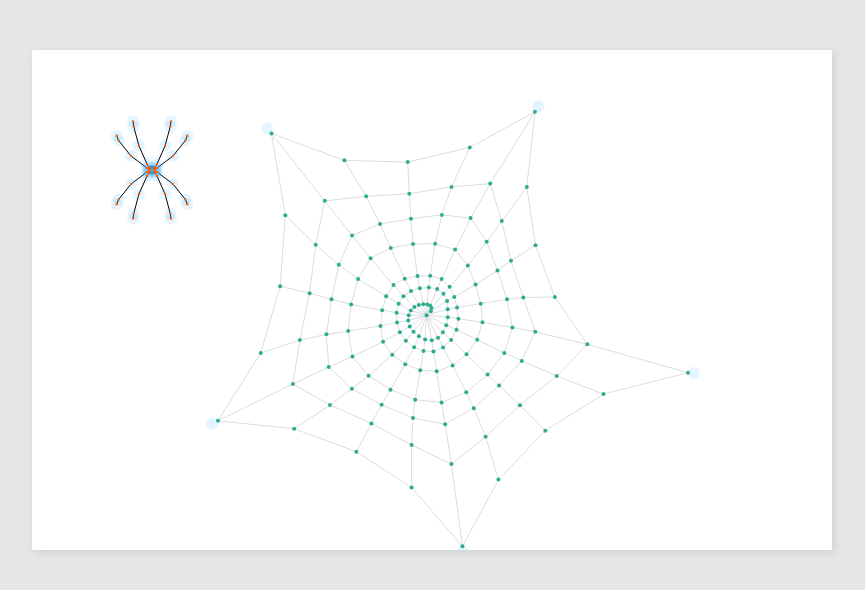
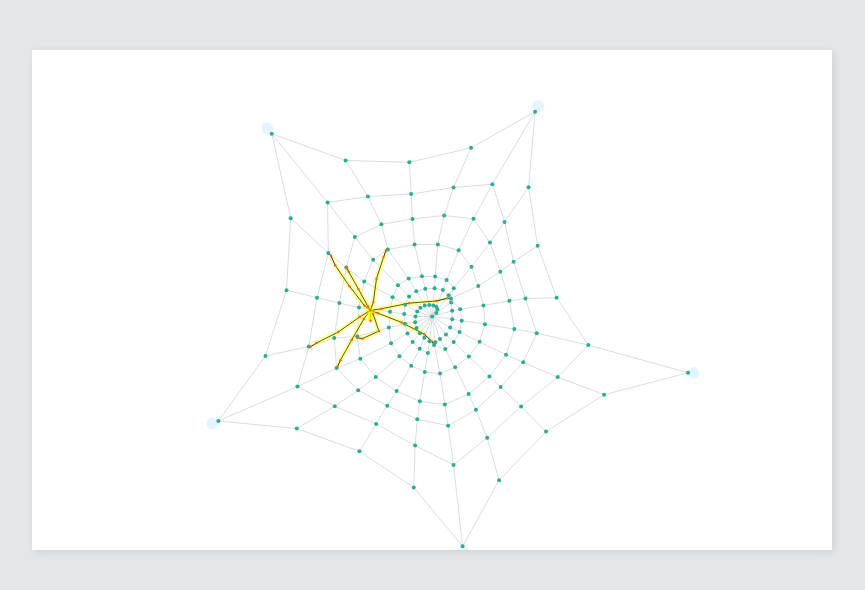
Before and after one commit to subprotocol/verlet-js, a plain HTML site: page experiments/03-spiderweb.html in a window 1280 px wide. Shown: the whole page, without its empty margins (208-1073 px from the left). Drawn offline with Linux system fonts and the light colour scheme.

Commit message:
spider improvements

```diff
--- a/experiments/03-spiderweb.html
+++ b/experiments/03-spiderweb.html
@@ -13,45 +13,36 @@
 	<canvas id="scratch" style="width: 800px; height: 500px;"></canvas>
 	<script type="text/javascript">
 
-	VerletSimulation.prototype.spider = function(origin, radius) {
+	VerletSimulation.prototype.spider = function(origin) {
 		var i;
-		this.radius = radius;
-		var legSeg1Stiffness = 0.9;
-		var legSeg2Stiffness = 0.7;
-		var legSeg3Stiffness = 0.5;
-		var legSeg4Stiffness = 0.9;
-		var bodyStiffness = 0.9;
+		var legSeg1Stiffness = 0.95;
+		var legSeg2Stiffness = 0.95;
+		var legSeg3Stiffness = 0.95;
+		var legSeg4Stiffness = 0.95;
+
+		var joint1Stiffness = 1;
+		var joint2Stiffness = 0.4;
+		var joint3Stiffness = 0.9;
+
+		var bodyStiffness = 1;
+		var bodyJointStiffness = 1;
 
 		var composite = new this.Composite();
+		composite.feet = [];
 
 		composite.particles.push(new Particle(origin));
-
-
-		// body
-		for (i=0;i<4;++i) {
-			composite.particles.push(new Particle(origin.add(new Vec2(3,(i-1.5)*2))));
-			composite.particles.push(new Particle(origin.add(new Vec2(-3,(i-1.5)*2))));
-		}
-
-		for (i=1;i<7;++i)
-			composite.constraints.push(new DistanceConstraint(composite.particles[i], composite.particles[i+2], bodyStiffness));
-
-		composite.constraints.push(new DistanceConstraint(composite.particles[1], composite.particles[2], bodyStiffness));
-		composite.constraints.push(new DistanceConstraint(composite.particles[7], composite.particles[8], bodyStiffness));
-		composite.constraints.push(new DistanceConstraint(composite.particles[0], composite.particles[1], bodyStiffness));
-		composite.constraints.push(new DistanceConstraint(composite.particles[0], composite.particles[2], bodyStiffness));
-		composite.constraints.push(new DistanceConstraint(composite.particles[0], composite.particles[7], bodyStiffness));
-		composite.constraints.push(new DistanceConstraint(composite.particles[0], composite.particles[8], bodyStiffness));
-
+		composite.particles.push(new Particle(origin.add(new Vec2(0,-10))));
+		composite.constraints.push(new DistanceConstraint(composite.particles[1], composite.particles[0], bodyStiffness));
 
 		// legs
 		for (i=0;i<4;++i) {
-			composite.particles.push(new Particle(composite.particles[i*2+1].pos.add(new Vec2(2,(i-1.5)*2))));
-			composite.particles.push(new Particle(composite.particles[i*2+2].pos.add(new Vec2(-2,(i-1.5)*2))));
+			composite.particles.push(new Particle(composite.particles[0].pos.add(new Vec2(3,(i-1.5)*3))));
+			composite.particles.push(new Particle(composite.particles[0].pos.add(new Vec2(-3,(i-1.5)*3))));
 
 			var len = composite.particles.length;
-			composite.constraints.push(new DistanceConstraint(composite.particles[i*2+1], composite.particles[len-2], legSeg1Stiffness));
-			composite.constraints.push(new DistanceConstraint(composite.particles[i*2+2], composite.particles[len-1], legSeg1Stiffness));
+
+			composite.constraints.push(new DistanceConstraint(composite.particles[len-2], composite.particles[0], legSeg1Stiffness));
+			composite.constraints.push(new DistanceConstraint(composite.particles[len-1], composite.particles[0], legSeg1Stiffness));
 
 
 			composite.particles.push(new Particle(composite.particles[len-2].pos.add((new Vec2(20,(i-1.5)*30)).normal().mutableScale(20))));
@@ -69,16 +60,31 @@
 			composite.constraints.push(new DistanceConstraint(composite.particles[len-3], composite.particles[len-1], legSeg3Stiffness));
 
 
-			composite.particles.push(new Particle(composite.particles[len-2].pos.add((new Vec2(20,(i-1.5)*100)).normal().mutableScale(5))));
-			composite.particles.push(new Particle(composite.particles[len-1].pos.add((new Vec2(-20,(i-1.5)*100)).normal().mutableScale(5))));
+			var rightFoot = new Particle(composite.particles[len-2].pos.add((new Vec2(20,(i-1.5)*100)).normal().mutableScale(5)));
+			var leftFoot = new Particle(composite.particles[len-1].pos.add((new Vec2(-20,(i-1.5)*100)).normal().mutableScale(5)))
+			composite.particles.push(rightFoot);
+			composite.particles.push(leftFoot);
+
+			composite.feet.push(rightFoot);
+			composite.feet.push(leftFoot);
 
 			len = composite.particles.length;
 			composite.constraints.push(new DistanceConstraint(composite.particles[len-4], composite.particles[len-2], legSeg4Stiffness));
 			composite.constraints.push(new DistanceConstraint(composite.particles[len-3], composite.particles[len-1], legSeg4Stiffness));
+
+
+			composite.constraints.push(new AngleConstraint(composite.particles[len-6], composite.particles[len-4], composite.particles[len-2], joint3Stiffness));
+			composite.constraints.push(new AngleConstraint(composite.particles[len-6+1], composite.particles[len-4+1], composite.particles[len-2+1], joint3Stiffness));
+
+			composite.constraints.push(new AngleConstraint(composite.particles[len-8], composite.particles[len-6], composite.particles[len-4], joint2Stiffness));
+			composite.constraints.push(new AngleConstraint(composite.particles[len-8+1], composite.particles[len-6+1], composite.particles[len-4+1], joint2Stiffness));
+
+			composite.constraints.push(new AngleConstraint(composite.particles[0], composite.particles[len-8], composite.particles[len-6], joint1Stiffness));
+			composite.constraints.push(new AngleConstraint(composite.particles[0], composite.particles[len-8+1], composite.particles[len-6+1], joint1Stiffness));
+
+			composite.constraints.push(new AngleConstraint(composite.particles[1], composite.particles[0], composite.particles[len-8], bodyJointStiffness));
+			composite.constraints.push(new AngleConstraint(composite.particles[1], composite.particles[0], composite.particles[len-8+1], bodyJointStiffness));
 		}
-
-		for (i in composite.particles)
-			composite.pin(i);
 
 		this.composites.push(composite);
 		return composite;
@@ -126,6 +132,76 @@
 		return composite;
 	}
 
+	//+ Jonas Raoni Soares Silva
+	//@ http://jsfromhell.com/array/shuffle [v1.0]
+	function shuffle(o) { //v1.0
+		for(var j, x, i = o.length; i; j = parseInt(Math.random() * i), x = o[--i], o[i] = o[j], o[j] = x);
+		return o;
+	}
+
+	VerletSimulation.prototype.crawl = function(leg) {
+
+		var stepRadius = 100;
+		var minStepRadius = 40;
+
+		var spiderweb = this.composites[0];
+		var spider = this.composites[1];
+
+		var theta = spider.particles[0].pos.angle2(spider.particles[0].pos.add(new Vec2(1,0)), spider.particles[1].pos);
+
+		var boundry1 = (new Vec2(Math.cos(theta), Math.sin(theta)));
+		var boundry2 = (new Vec2(Math.cos(theta+Math.PI/2), Math.sin(theta+Math.PI/2)));
+
+
+		var flag1 = leg < 4 ? 1 : -1;
+		var flag2 = leg%2 == 0 ? 1 : 0;
+
+		var paths = [];
+
+		var i;
+		for (i in spiderweb.particles) {
+			if (
+				spiderweb.particles[i].pos.sub(spider.particles[0].pos).dot(boundry1)*flag1 >= 0
+				&& spiderweb.particles[i].pos.sub(spider.particles[0].pos).dot(boundry2)*flag2 >= 0
+			) {
+				var d2 = spiderweb.particles[i].pos.dist2(spider.particles[0].pos);
+
+				if (!(d2 >= minStepRadius*minStepRadius && d2 <= stepRadius*stepRadius))
+					continue;
+
+				var leftFoot = false;
+				var j;
+				for (j in spider.constraints) {
+					var k;
+					for (k=0;k<8;++k) {
+						if (
+							spider.constraints[j] instanceof DistanceConstraint
+							&& spider.constraints[j].a == spider.feet[k]
+							&& spider.constraints[j].b == spiderweb.particles[i])
+						{
+							leftFoot = true;
+						}
+					}
+				}
+
+				if (!leftFoot)
+					paths.push(spiderweb.particles[i]);
+			}
+		}
+
+		for (i in spider.constraints) {
+			if (spider.constraints[i] instanceof DistanceConstraint && spider.constraints[i].a == spider.feet[leg]) {
+				spider.constraints.splice(i, 1);
+				break;
+			}
+		}
+
+		if (paths.length > 0) {
+			shuffle(paths);
+			spider.constraints.push(new DistanceConstraint(spider.feet[leg], paths[0], 1, 0));
+		}
+	}
+
 	window.onload = function() {
 		var canvas = document.getElementById("scratch");
 
@@ -145,7 +221,7 @@
 		// entities
 		var spiderweb = sim.spiderweb(new Vec2(width/2,height/2), Math.min(width, height)/2, 20, 7);
 
-		var spider = sim.spider(new Vec2(120,120), 50);
+		var spider = sim.spider(new Vec2(width/2,-300));
 		spider.drawConstraints = function(ctx, composite) {
 			var i;
 			for (i in composite.constraints) {
@@ -173,8 +249,23 @@
 			}
 		}
 
+		sim.crawl(0);
+		sim.crawl(1);
+		sim.crawl(2);
+		sim.crawl(3);
+		sim.crawl(4);
+		sim.crawl(5);
+		sim.crawl(6);
+		sim.crawl(7);
+
+
 		// animation loop
+		var legIndex = 0;
 		var loop = function() {
+			if (Math.floor(Math.random()*4) == 0) {
+				sim.crawl(((legIndex++)*3)%8);
+			}
+
 			sim.frame(16);
 			sim.draw();
 			requestAnimFrame(loop);
--- a/js/common/constraint.js
+++ b/js/common/constraint.js
@@ -3,10 +3,10 @@
 // PinConstraint -- constrains to static/fixed point
 // AngleConstraint -- constrains 3 particles to an angle
 
-function DistanceConstraint(a, b, stiffness) {
+function DistanceConstraint(a, b, stiffness, distance /*optional*/) {
 	this.a = a;
 	this.b = b;
-	this.distance = a.pos.sub(b.pos).length();
+	this.distance = typeof distance != "undefined" ? distance : a.pos.sub(b.pos).length();
 	this.stiffness = stiffness;
 }
 
@@ -49,13 +49,11 @@ function AngleConstraint(a, b, c, stiffness) {
 	this.a = a;
 	this.b = b;
 	this.c = c;
-	this.distance2 = (a.pos.dist2(b.pos) + c.pos.dist2(b.pos))/2;
 	this.angle = this.b.pos.angle2(this.a.pos, this.c.pos);
 	this.stiffness = stiffness;
 }
 
 AngleConstraint.prototype.relax = function(stepCoef) {
-
 	var angle = this.b.pos.angle2(this.a.pos, this.c.pos);
 	var diff = angle - this.angle;
 
```
Also changed, not shown: experiments/02-angle.html (+0 -2 lines).
